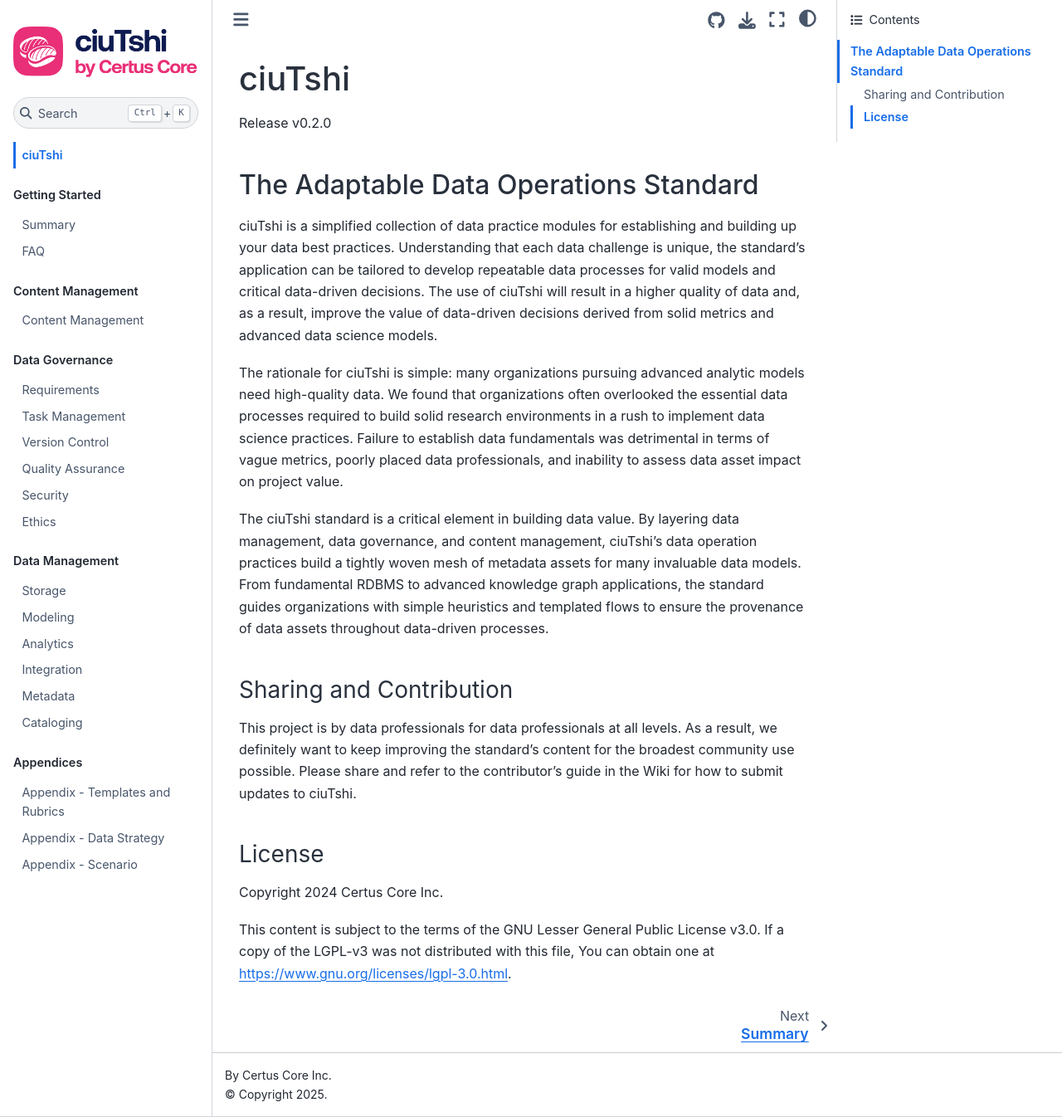
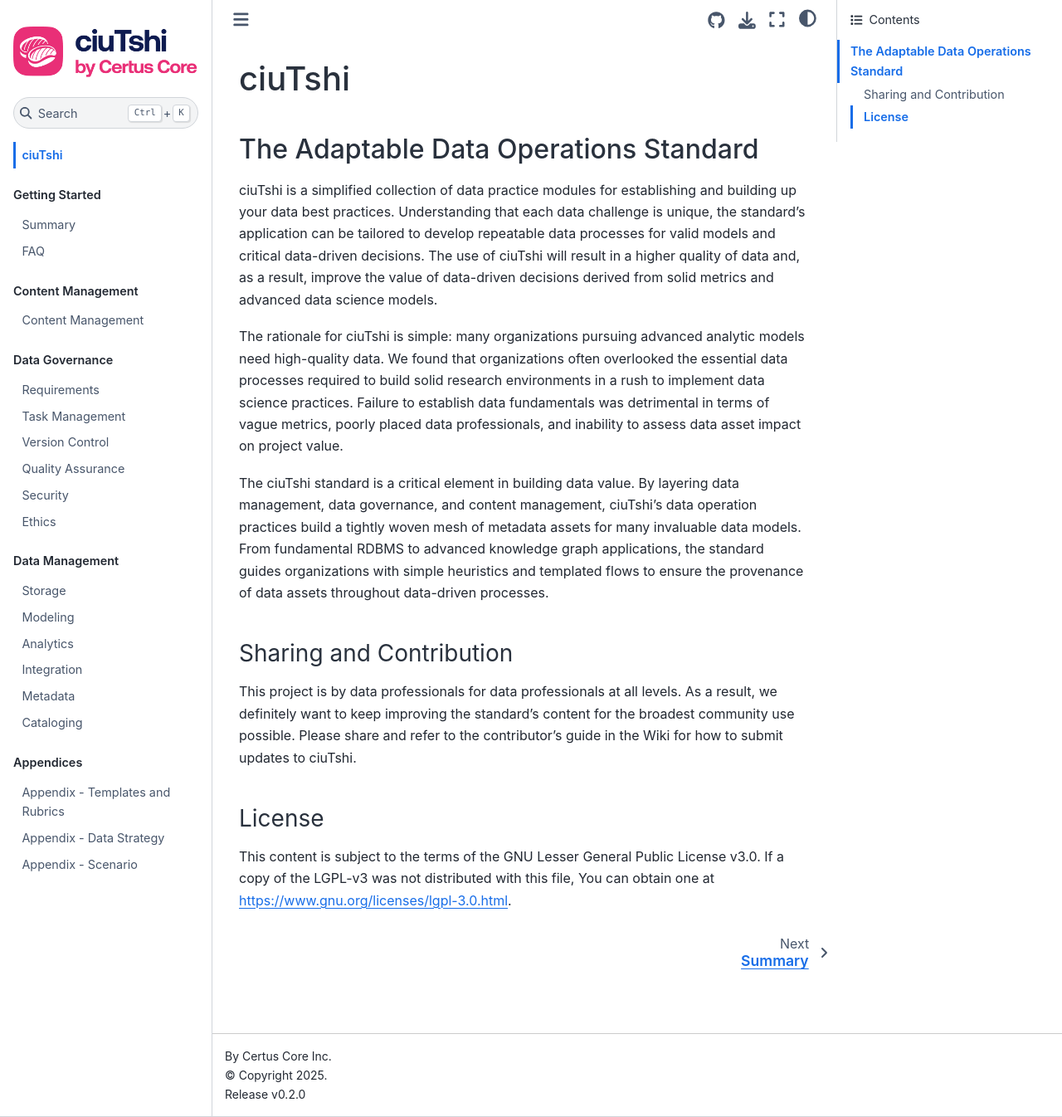
Before and after one commit to CertusGroup/ciutshi, a Jupyter Book: the page built from docs/index.md, in a window 1280 px wide and 1346 px high. Shown: the whole window at 83% size. Built offline with Jupyter Book 1.0.4 settings and Sphinx 7.4.7 and the Sphinx Book theme 1.1.4, drawn with Linux system fonts in a browser that asks for light colours; part of the change alters nothing that is shown.

```diff
--- a/docs/_config.yml
+++ b/docs/_config.yml
@@ -32,3 +32,4 @@ html:
   favicon: static/images/favicon.png
   use_issues_button: true
   use_repository_button: true
+  extra_footer: Release v0.2.0
--- a/docs/index.md
+++ b/docs/index.md
@@ -1,6 +1,4 @@
 # ciuTshi
-
-Release v0.2.0
 
 ## The Adaptable Data Operations Standard
 
@@ -16,6 +14,4 @@ This project is by data professionals for data professionals at all levels. As a
 
 ### License
 
-Copyright 2024 Certus Core Inc.
-
 This content is subject to the terms of the GNU Lesser General Public License v3.0. If a copy of the LGPL-v3 was not distributed with this file, You can obtain one at <https://www.gnu.org/licenses/lgpl-3.0.html>.
```
